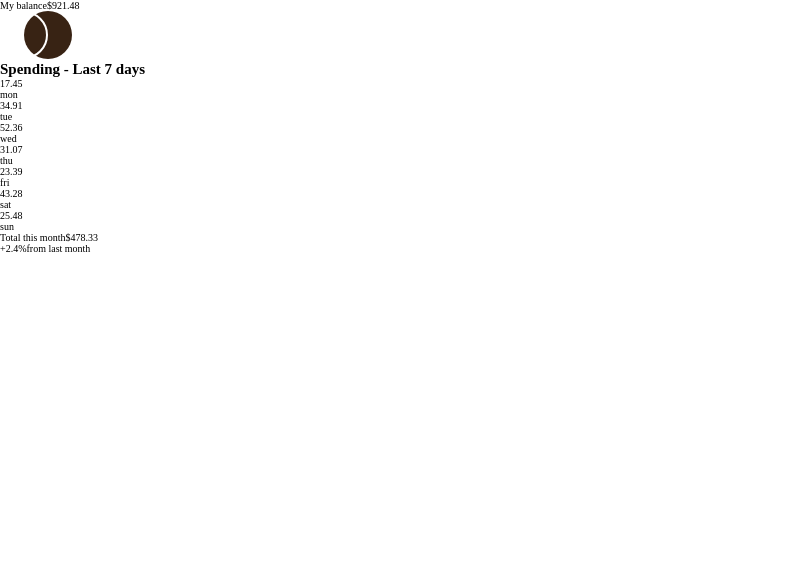
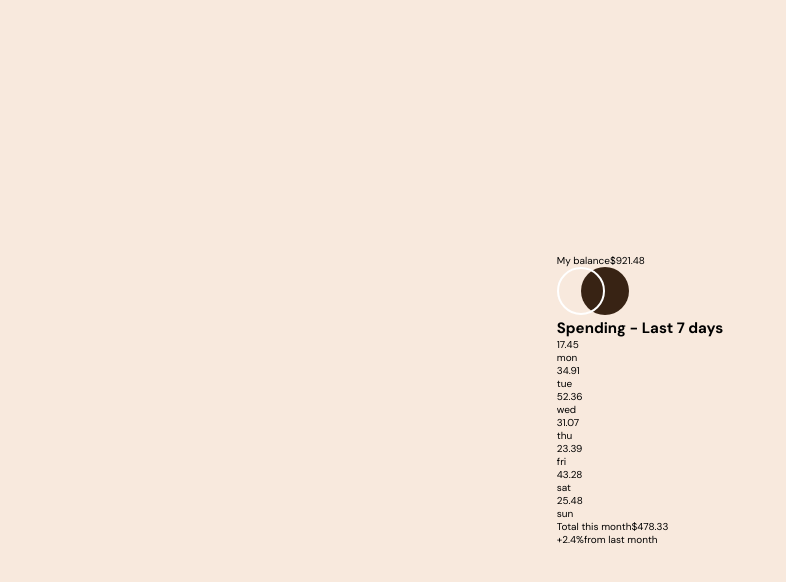
Before and after one commit to AdamHaniff/Expenses-Chart-Component, a React (Create React App) app: page / in a window 1280 px wide. Shown: the top 582 px of the page, without its empty margins (0-786 px from the left). Built offline with nearby package versions, Linux system fonts and the light colour scheme.

Commit message:
Styled body element in base styles

```diff
--- a/src/css/main.css
+++ b/src/css/main.css
@@ -11,7 +11,23 @@ html {
   box-sizing: border-box;
 }
 
+body {
+  background: #f8e9dd;
+  font-family: "DM Sans", serif;
+}
+
 html,
 body {
   height: 100%;
+}
+
+body {
+  display: flex;
+  justify-content: center;
+  align-items: center;
+}
+
+.app {
+  display: flex;
+  flex-direction: column;
 }/*# sourceMappingURL=main.css.map */
--- a/src/sass/main.scss
+++ b/src/sass/main.scss
@@ -30,11 +30,22 @@ html {
 }
 
 body {
-  // background:
-  // font-family:
+  background: $color-antique-white;
+  font-family: $font-dm-sans;
 }
 
 html,
 body {
   height: 100%;
 }
+
+body {
+  display: flex;
+  justify-content: center;
+  align-items: center;
+}
+
+.app {
+  display: flex;
+  flex-direction: column;
+}
```
Also changed, not shown: 1 other file (tests, documents, lock files or other folders).
